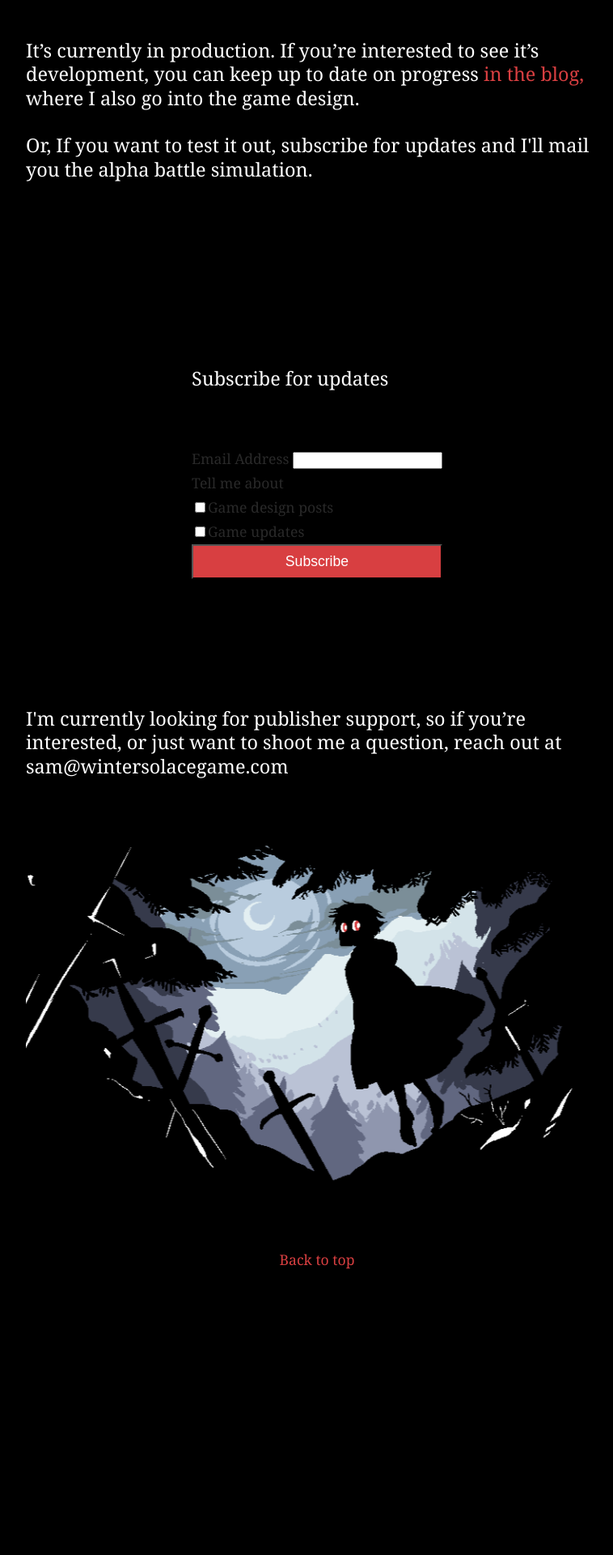
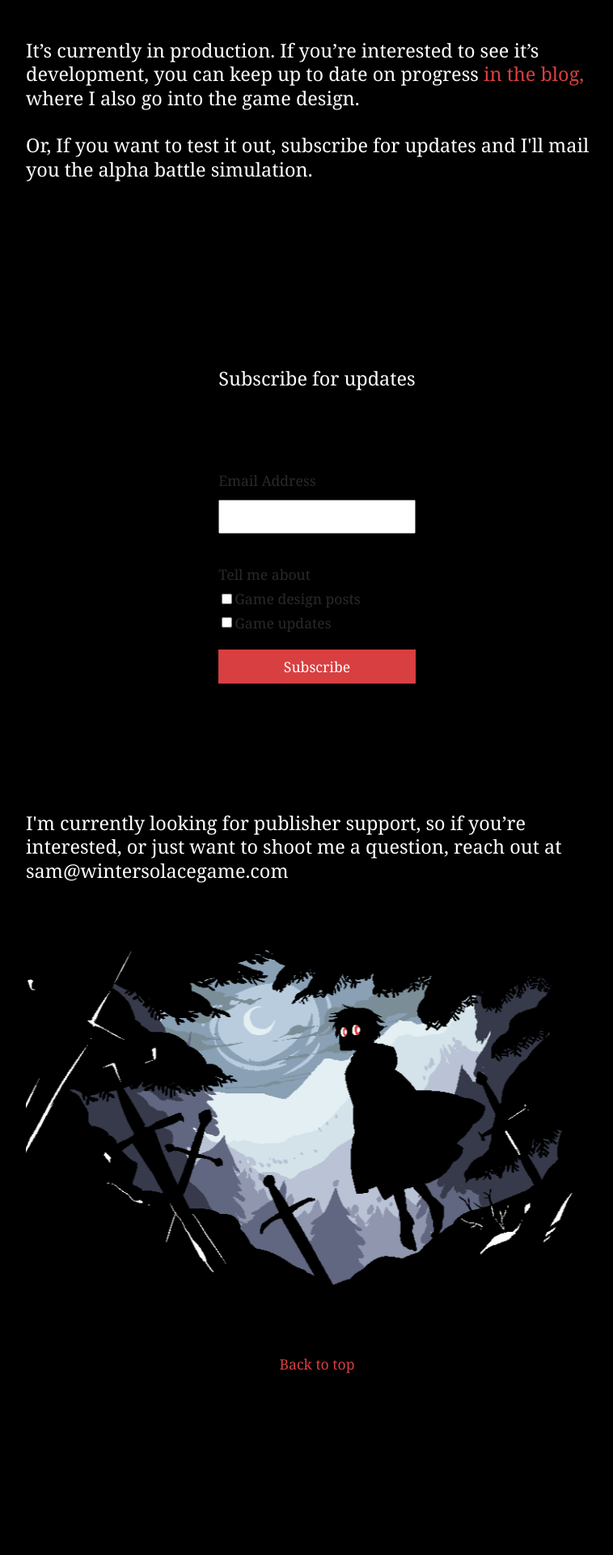
Before and after one commit to BaronBlackmore/Wintercast, a Jekyll site: the page built from index.html, in a window 1280 px wide. Shown: the part 4127-6047 px from the top of the page at 81% size, without its empty margins (248-1006 px from the left). Built offline with Jekyll 4.4.1, drawn with Linux system fonts in a browser that asks for light colours; before the commit the page ends 5918 px from its top, so only the background shows below that.

Commit message:
more css updates

```diff
--- a/css/main.css
+++ b/css/main.css
@@ -136,23 +136,43 @@ a:visited{
 label{
 	font-size: 1em;
 	padding: 0.5em 0;
+	font-family: Georgia, serif;
+	letter-spacing: 0em;
 }
 
 .button{
 	padding: 0.5em 0;
 	font-size: 1em;
+	font-family: Georgia, serif;
+	letter-spacing: 0em;
 	background-color: #d83f41;
 	color: white;
 	width: 100%;
+	border: none;
+}
+
+.checkmark{
+	height: 36px;
+	width: 36px;
 }
 
 #mc_embed_signup{
 	padding:1em;
 }
 
+#mce-EMAIL{
+	height: 36px;
+}
+
 #mc-embedded-subscribe-form{
 	display: flex;
 	justify-content: center;
+}
+
+.mc-field-group{
+	padding: 1em 0;
+	display: flex;
+	flex-direction: column;
 }
 
 .snow{
```
